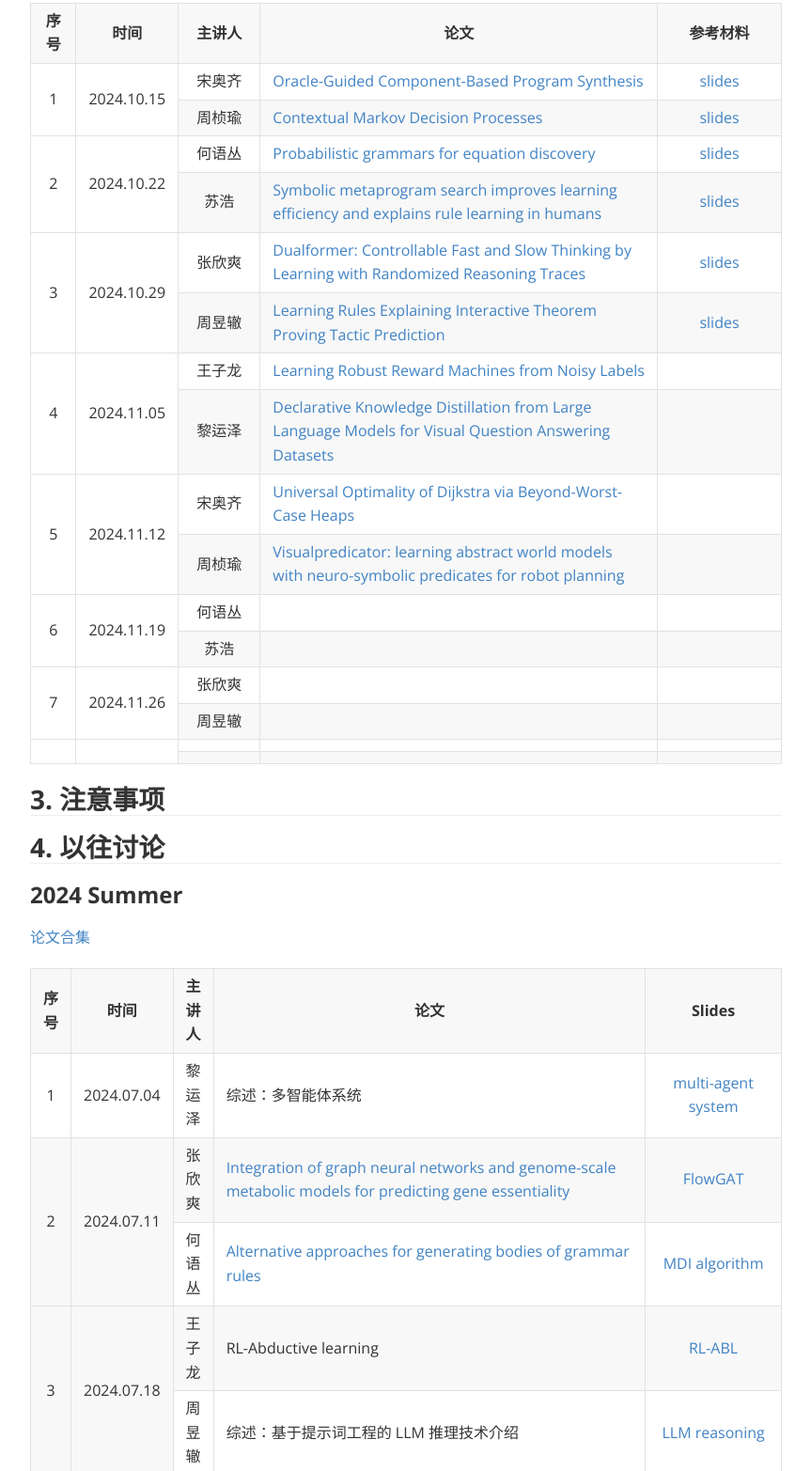
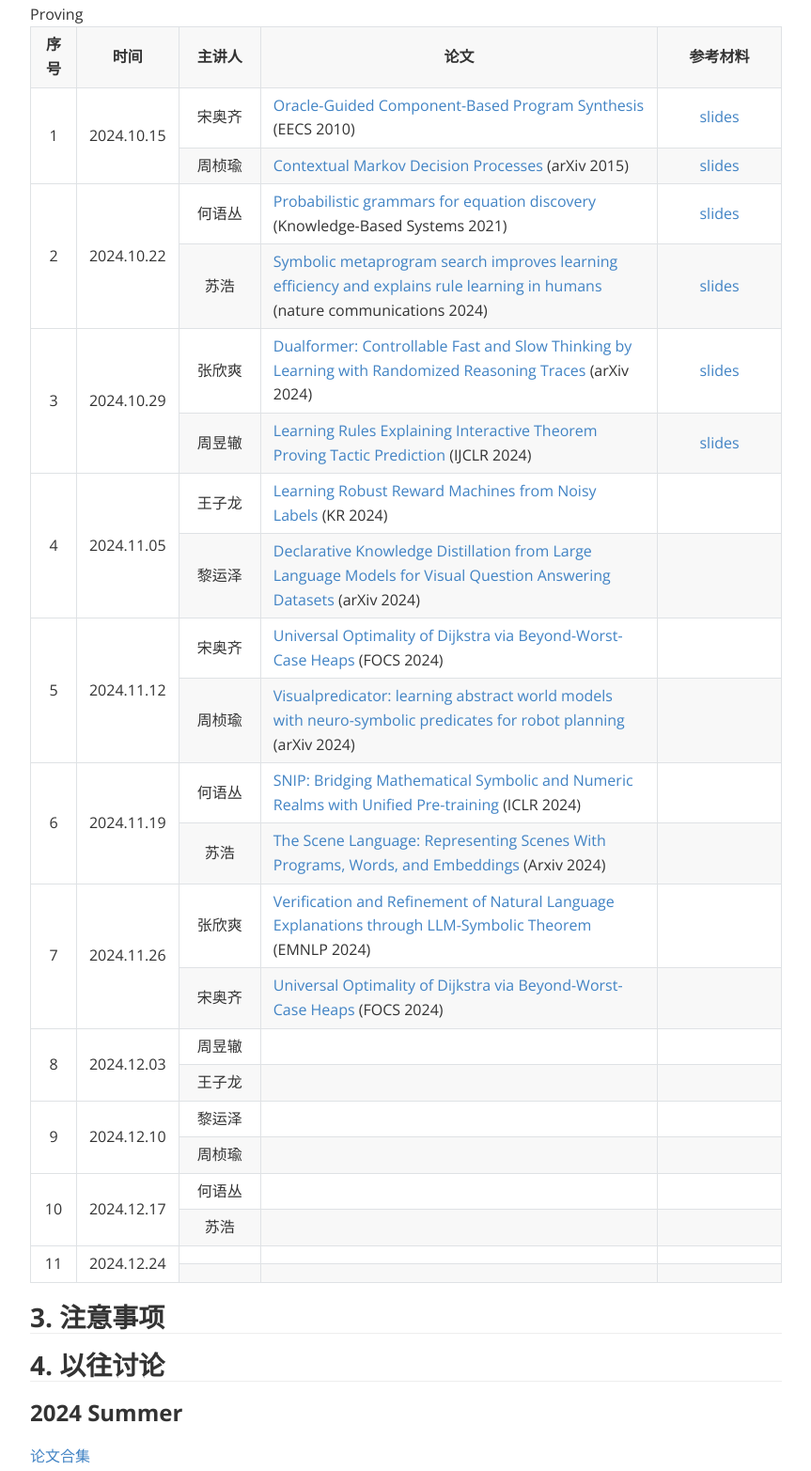
Before and after one commit to XinShuangZ/2024-Seminar, a plain HTML site: page index.html in a window 1280 px wide. Shown: the part 446-2011 px from the top of the page at 94% size, without its empty margins (208-1071 px from the left). Drawn offline with nearby package versions, Linux system fonts and the light colour scheme.

Commit message:
update index

```diff
--- a/index.html
+++ b/index.html
@@ -1505,7 +1505,7 @@
                             <td style="width: 100px;"><span> 宋奥齐 </span></td>
                             <td style="width: 500px; text-align: left;"><span><a
                                         href=https://www2.eecs.berkeley.edu/Pubs/TechRpts/2010/EECS-2010-15.pdf>Oracle-Guided
-                                        Component-Based Program Synthesis</a> </span></td>
+                                        Component-Based Program Synthesis</a> (EECS 2010)</span></td>
                             <td style="width: 150px;"><span><a
                                         href=https://github.com/XinShuangZ/2024-Seminar/blob/main/2024_Fall_slides/10.15%20oracle-guided%20component-based%20program%20synthesis.pdf>slides</a>
                                 </span></td>
@@ -1514,7 +1514,7 @@
                         <tr>
                             <td><span> 周桢瑜 </span></td>
                             <td style="width: 500px; text-align: left;"><span><a href=https://arxiv.org/pdf/1502.02259>
-                                        Contextual Markov Decision Processes</a> </span></td>
+                                        Contextual Markov Decision Processes</a> (arXiv 2015)</span></td>
                             <td style="width: 150px;"><span><a
                                         href=https://github.com/XinShuangZ/2024-Seminar/blob/main/2024_Fall_slides/Contextual%20Markov%20Decision%20Processes.pptx>slides</a>
                                 </span></td>
@@ -1525,7 +1525,8 @@
                             <td><span> 何语丛 </span></td>
                             <td style="width: 500px; text-align: left;"><span><a
                                         href=https://www.sciencedirect.com/science/article/pii/S0950705121003403>
-                                        Probabilistic grammars for equation discovery</a> </span></td>
+                                        Probabilistic grammars for equation discovery</a> (Knowledge-Based Systems
+                                    2021)</span></td>
                             <td style="width: 150px;"><span><a
                                         href=https://github.com/XinShuangZ/2024-Seminar/blob/main/2024_Fall_slides/20241022.pptx>slides</a>
                                 </span></td>
@@ -1535,7 +1536,7 @@
                             <td style="width: 500px; text-align: left;"><span> <a
                                         href=https://www.nature.com/articles/s41467-024-50966-x>
                                         Symbolic metaprogram search improves learning efficiency and explains rule
-                                        learning in humans</a></span></td>
+                                        learning in humans</a> (nature communications 2024)</span></td>
                             <td style="width: 150px;"><span><a
                                         href=https://github.com/XinShuangZ/2024-Seminar/blob/main/2024_Fall_slides/Symbolic%20metaprogram%20search.pdf>slides</a>
                                 </span></td>
@@ -1547,7 +1548,7 @@
                             <td style="width: 500px; text-align: left;"><span> <a
                                         href=https://arxiv.org/html/2410.09918v1>
                                         Dualformer: Controllable Fast and Slow Thinking by Learning with Randomized
-                                        Reasoning Traces</a></span></td>
+                                        Reasoning Traces</a> (arXiv 2024)</span></td>
                             <td style="width: 150px;"><span><a
                                         href=https://github.com/XinShuangZ/2024-Seminar/blob/main/2024_Fall_slides/Dualformer.pptx>slides</a>
                                 </span></td>
@@ -1557,7 +1558,7 @@
                             <td style="width: 500px; text-align: left;"><span> <a
                                         href=https://github.com/XinShuangZ/2024-Seminar/blob/main/2024_Fall_slides/Learning%20Rules%20Explaining%20Interactive%20Theorem%20Proving%20Tactic%20Prediction.pdf>
                                         Learning Rules Explaining Interactive Theorem Proving Tactic
-                                        Prediction</a></span></td>
+                                        Prediction</a> (IJCLR 2024)</span></td>
 
                             <td style="width: 150px;"><span><a
                                         href=https://github.com/XinShuangZ/2024-Seminar/blob/main/2024_Fall_slides/2024.10.21.pdf>slides</a>
@@ -1569,14 +1570,14 @@
                             <td rowspan="2"><span> 2024.11.05</span></td>
                             <td><span> 王子龙 </span></td>
                             <td style="width: 500px; text-align: left;"><span> <a href=https://arxiv.org/abs/2408.14871>
-                                        Learning Robust Reward Machines from Noisy Labels</a></span></td>
+                                        Learning Robust Reward Machines from Noisy Labels</a> (KR 2024)</span></td>
                             <td style="width: 150px;"><span> </span></td>
                         </tr>
                         <tr>
                             <td><span> 黎运泽 </span></td>
                             <td style="width: 500px; text-align: left;"><span> <a href=https://arxiv.org/abs/2410.09428>
                                         Declarative Knowledge Distillation from Large Language Models for Visual
-                                        Question Answering Datasets</a></span></td>
+                                        Question Answering Datasets</a> (arXiv 2024)</span></td>
                             <td style="width: 150px;"><span> </span></td>
                         </tr>
                         <tr>
@@ -1584,7 +1585,8 @@
                             <td rowspan="2"><span>2024.11.12 </span></td>
                             <td><span> 宋奥齐</span></td>
                             <td style="width: 500px; text-align: left;"><span> <a href=https://arxiv.org/pdf/2311.11793>
-                                        Universal Optimality of Dijkstra via Beyond-Worst-Case Heaps</a></span></td>
+                                        Universal Optimality of Dijkstra via Beyond-Worst-Case Heaps</a> (FOCS
+                                    2024)</span></td>
                             <td style="width: 150px;"><span> </span></td>
                         </tr>
                         <tr>
@@ -1593,36 +1595,86 @@
                                         Visualpredicator: learning abstract world models with neuro-symbolic predicates
                                         for robot
                                         planning
-                                    </a></span></td>
+                                    </a> (arXiv 2024)</span></td>
                             <td style="width: 150px;"><span> </span></td>
                         </tr>
                         <tr>
                             <td rowspan="2"><span>6</span></td>
                             <td rowspan="2"><span> 2024.11.19</span></td>
                             <td><span> 何语丛</span></td>
-                            <td style="width: 400px;"><span> </span></td>
+                            <td style="width: 500px; text-align: left;"><span> <a
+                                        href=https://openreview.net/pdf?id=KZSEgJGPxu>
+                                        SNIP: Bridging Mathematical Symbolic and Numeric Realms with Unified
+                                        Pre-training</a> (ICLR 2024)</span></td>
                             <td style="width: 150px;"><span> </span></td>
                         </tr>
                         <tr>
                             <td><span>苏浩 </span></td>
-                            <td style="width: 150px;"><span> </span></td>
-                            <td style="width: 150px;"><span> </span></td>
-                        </tr>
-                        <tr>
+                            <td style="width: 500px; text-align: left;"><span> <a href=https://arxiv.org/abs/2410.16770>
+                                        The Scene Language: Representing Scenes With Programs, Words, and Embeddings</a>
+                                    (Arxiv 2024)</span></td>
+                            <td style="width: 150px;"><span> </span></td>
+                        </tr>
+                        <tr>
+
+                            Proving
                             <td rowspan="2"><span>7</span></td>
                             <td rowspan="2"><span>2024.11.26 </span></td>
                             <td><span> 张欣爽</span></td>
-                            <td style="width: 400px;"><span></span></td>
-                            <td style="width: 150px;"><span> </span></td>
-                        </tr>
-                        <tr>
-                            <td><span> 周昱辙</span></td>
-                            <td style="width: 150px;"><span> </span></td>
-                            <td style="width: 150px;"><span> </span></td>
-                        </tr>
-                        <tr>
-                            <td rowspan="2"><span> </span></td>
-                            <td rowspan="2"><span> </span></td>
+                            <td style="width: 500px; text-align: left;"><span> <a
+                                        href=https://aclanthology.org/2024.emnlp-main.172>
+                                        Verification and Refinement of Natural Language Explanations through
+                                        LLM-Symbolic Theorem</a> (EMNLP 2024)</span>
+                            </td>
+                            <td style="width: 150px;"><span> </span></td>
+                        </tr>
+                        <tr>
+                            <td><span> 宋奥齐</span></td>
+                            <td style="width: 500px; text-align: left;"><span> <a href=https://arxiv.org/pdf/2311.11793>
+                                        Universal Optimality of Dijkstra via Beyond-Worst-Case Heaps</a> (FOCS
+                                    2024)</span>
+                            </td>
+                            <td style="width: 150px;"><span> </span></td>
+                        </tr>
+                        <tr>
+                            <td rowspan="2"><span> 8</span></td>
+                            <td rowspan="2"><span> 2024.12.03</span></td>
+                            <td><span>周昱辙</span></td>
+                            <td style="width: 400px;"><span> </span></td>
+                            <td style="width: 150px;"><span> </span></td>
+                        </tr>
+                        <tr>
+                            <td><span>王子龙 </span></td>
+                            <td style="width: 150px;"><span> </span></td>
+                            <td style="width: 150px;"><span> </span></td>
+                        </tr>
+                        <tr>
+                            <td rowspan="2"><span> 9</span></td>
+                            <td rowspan="2"><span> 2024.12.10</span></td>
+                            <td><span> 黎运泽</span></td>
+                            <td style="width: 400px;"><span> </span></td>
+                            <td style="width: 150px;"><span> </span></td>
+                        </tr>
+                        <tr>
+                            <td><span>周桢瑜 </span></td>
+                            <td style="width: 150px;"><span> </span></td>
+                            <td style="width: 150px;"><span> </span></td>
+                        </tr>
+                        <tr>
+                            <td rowspan="2"><span> 10</span></td>
+                            <td rowspan="2"><span> 2024.12.17</span></td>
+                            <td><span> 何语丛</span></td>
+                            <td style="width: 400px;"><span> </span></td>
+                            <td style="width: 150px;"><span> </span></td>
+                        </tr>
+                        <tr>
+                            <td><span> 苏浩</span></td>
+                            <td style="width: 150px;"><span> </span></td>
+                            <td style="width: 150px;"><span> </span></td>
+                        </tr>
+                        <tr>
+                            <td rowspan="2"><span> 11</span></td>
+                            <td rowspan="2"><span> 2024.12.24</span></td>
                             <td><span> </span></td>
                             <td style="width: 400px;"><span> </span></td>
                             <td style="width: 150px;"><span> </span></td>
```
Also changed, not shown: 14 other files.
